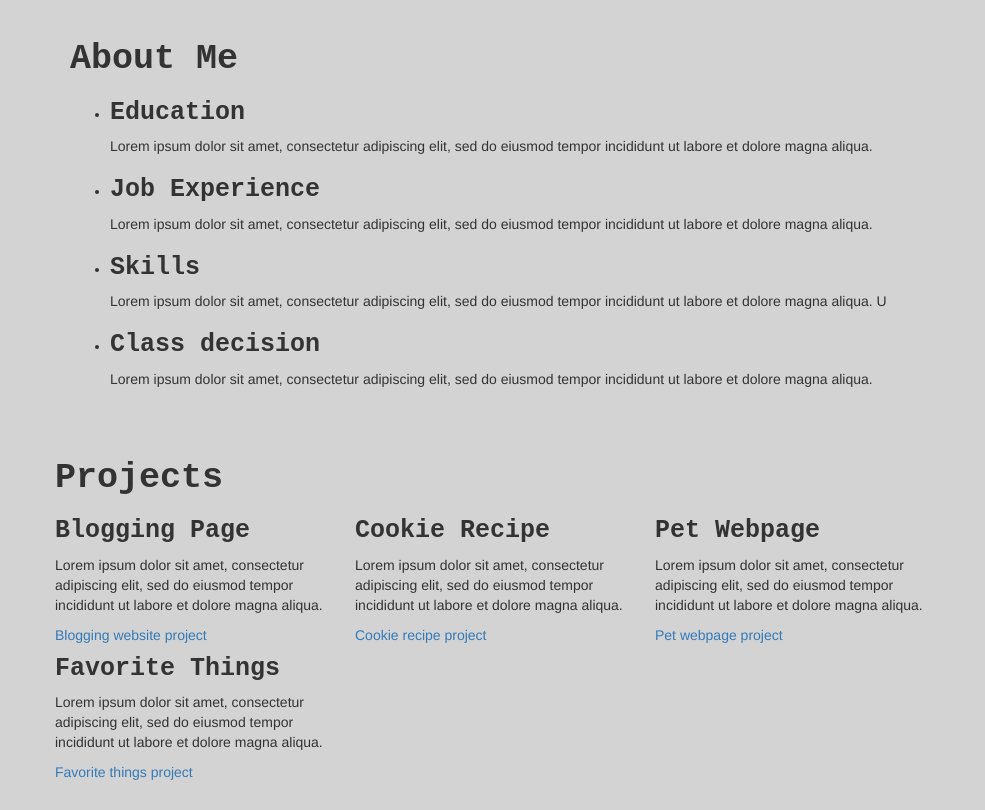
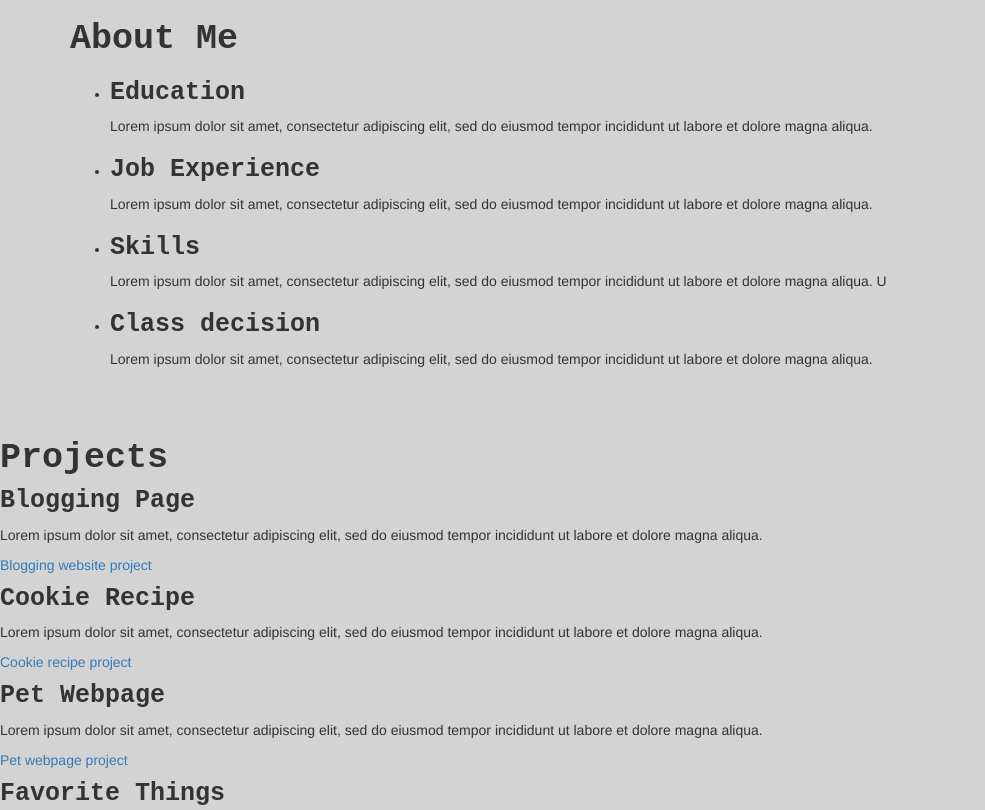
Before and after one commit to bethatmarys/Beth-Hansen-Portfolio, a plain HTML site: page index.html in a window 1280 px wide. Shown: the part 580-1390 px from the top of the page, without its empty margins (0-985 px from the left). Drawn offline with Linux system fonts and the light colour scheme.

Commit message:
revise during review

```diff
--- a/css/styles.css
+++ b/css/styles.css
@@ -2,10 +2,10 @@ body {
     background-color: #d3d3d3;
 }
 
-.columns {
+/*.columns {
   width: 300px;
   float: left;
-}
+}*/
 
 .strong {
   font-weight: bolder;
--- a/index.html
+++ b/index.html
@@ -5,6 +5,10 @@
     <link href="css/bootstrap.css" rel="stylesheet" type="text/css">
     <link href="css/styles.css" rel="stylesheet" type="text/css">
     <title>Beth Hansen</title>
+  </head>
+  <body>
+    <div class="container">
+
     <div class=boxed>
       <img src="img/bethphoto.jpg" alt="A photo of Beth">
       <div class="sidebar">
@@ -15,26 +19,27 @@
         <p>bethatmarys@gmail.com</p>
       </div>
     </div>
-  </head>
-  <body>
-    <div class="container">
+
     <h2 class="stronger" >About Me</h2>
       <ul>
-        <li><h3 class="strong">Education</h3>
-          <p>Lorem ipsum dolor sit amet, consectetur adipiscing elit, sed do eiusmod tempor incididunt ut labore et dolore magna aliqua. </p></li>
-        <li><h2 class="strong">Job Experience</h2>
-          <p>Lorem ipsum dolor sit amet, consectetur adipiscing elit, sed do eiusmod tempor incididunt ut labore et dolore magna aliqua. </p></li>
-        <li><h2 class="strong">Skills</h2>
-          <p>Lorem ipsum dolor sit amet, consectetur adipiscing elit, sed do eiusmod tempor incididunt ut labore et dolore magna aliqua. U</p></li>
+        <li>
+          <h2 class="strong">Education</h2>
+          <p>Lorem ipsum dolor sit amet, consectetur adipiscing elit, sed do eiusmod tempor incididunt ut labore et dolore magna aliqua. </p>
+        </li>
+        <li>
+          <h2 class="strong">Job Experience</h2>
+          <p>Lorem ipsum dolor sit amet, consectetur adipiscing elit, sed do eiusmod tempor incididunt ut labore et dolore magna aliqua. </p>
+        </li>
+        <li>
+          <h2 class="strong">Skills</h2>
+          <p>Lorem ipsum dolor sit amet, consectetur adipiscing elit, sed do eiusmod tempor incididunt ut labore et dolore magna aliqua. U</p>
+        </li>
         <li><h2 class="strong">Class decision</h2>
             <p>Lorem ipsum dolor sit amet, consectetur adipiscing elit, sed do eiusmod tempor incididunt ut labore et dolore magna aliqua. </p></li>
       </ul>
     </div>
     <br>
     <br>
-    <div class="container">
-        <div class="row">
-        <div class="colu">
     <h3 class="stronger" >Projects</h3>
     <div class="columns">
       <h4 class="strong">Blogging Page</h4>
@@ -52,11 +57,7 @@
       <h4 class="strong">Favorite Things</h4>
       <p>Lorem ipsum dolor sit amet, consectetur adipiscing elit, sed do eiusmod tempor incididunt ut labore et dolore magna aliqua.</p><a href=https://github.com/bethatmarys/favorite-things-2.git>Favorite things project </a>
     </div>
-        </div>
-      </div>
-    </div>
-    <br>
-    <br>
+
     <br>
     <div>
       <blockquote class="footnote">
```
Also changed, not shown: 1 other file. Lines whose indentation alone changed are shown as unchanged.
